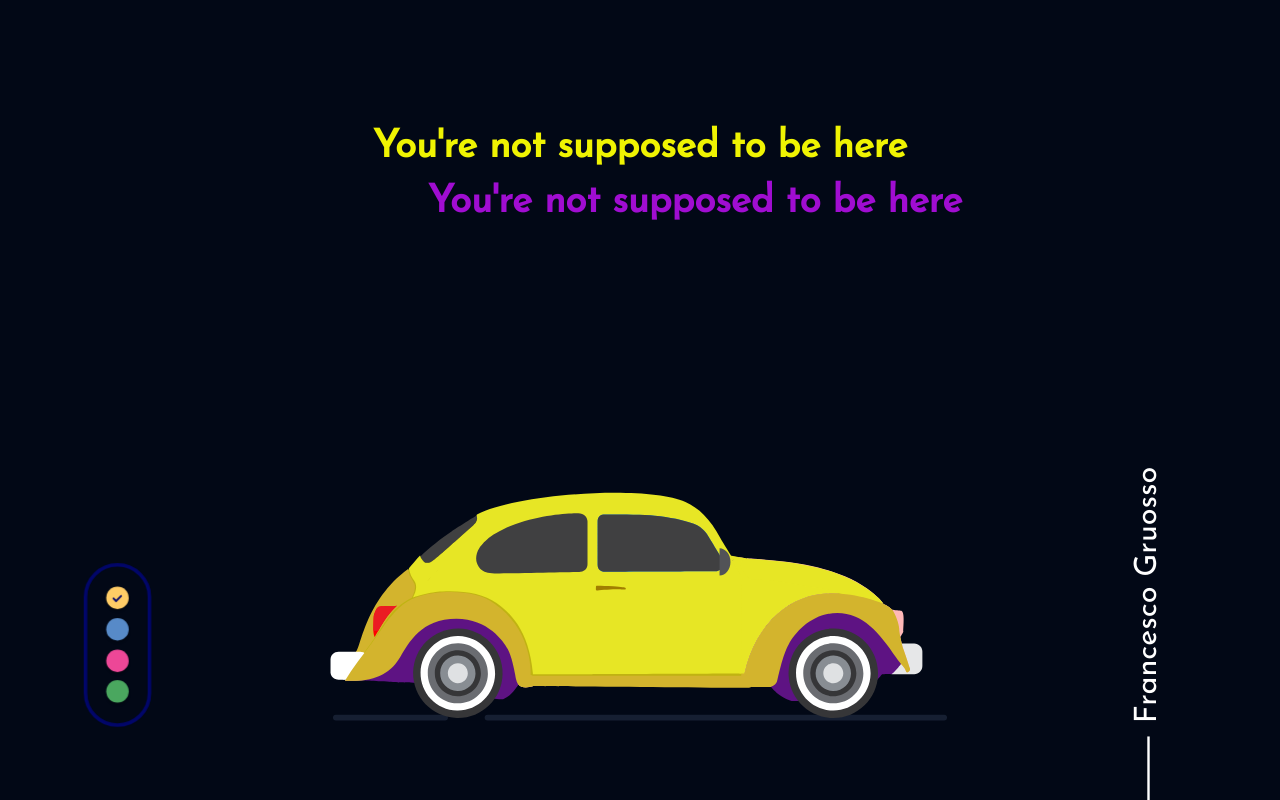
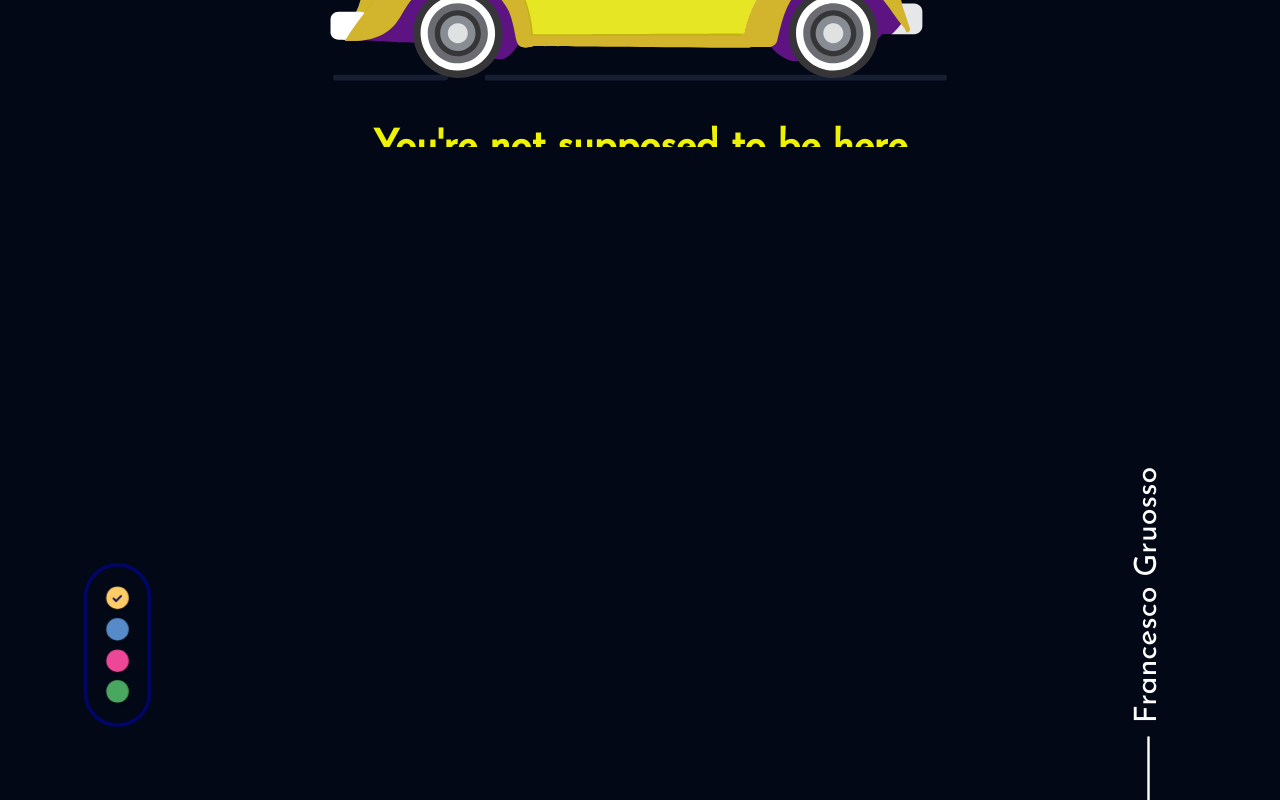
Before and after one commit to FrancescoCoding/Portfolio-web, a React (Create React App) app: page /404 in a window 1280 px wide. Built offline with nearby package versions, Linux system fonts and the light colour scheme.

Commit message:
Code cleanup

```diff
--- a/src/assets/Animations.js
+++ b/src/assets/Animations.js
@@ -16,7 +16,7 @@ const NessieMonsterLottie = props => {
       loop={+props.loop || true}
       animationData={NessieData}
       play
-      style={{ marginTop: 20, width: "70%", height: +props.height || 600 }}
+      style={{ marginTop: -50, width: "70%", height: +props.height || 600 }}
     />
   );
 };
@@ -64,7 +64,7 @@ const RobotLottie = props => {
       loop={true}
       animationData={robotData}
       play
-      style={{ marginTop: 30, width: "70%", height: +props.height || 600 }}
+      style={{ marginTop: -10, width: "70%", height: +props.height || 600 }}
     />
   );
 };
@@ -78,7 +78,7 @@ const CarLottie = props => {
       animationData={carData}
       play
       style={{
-        marginTop: 100,
+        marginTop: -540,
         width: "70%",
         height: +props.height || 600,
       }}
--- a/src/components/UI/ContactMeForm.jsx
+++ b/src/components/UI/ContactMeForm.jsx
@@ -2,7 +2,6 @@ import React, { useRef, useState } from "react";
 import emailjs from "emailjs-com";
 import styles from "./ContactMeForm.module.css";
 
-// This function validates emails
 const validateEmail = email => {
   const regex =
     /^(([^<>()\[\]\\.,;:\s@"]+(\.[^<>()\[\]\\.,;:\s@"]+)*)|(".+"))@((\[[0-9]{1,3}\.[0-9]{1,3}\.[0-9]{1,3}\.[0-9]{1,3}\])|(([a-zA-Z\-0-9]+\.)+[a-zA-Z]{2,}))$/;
```
